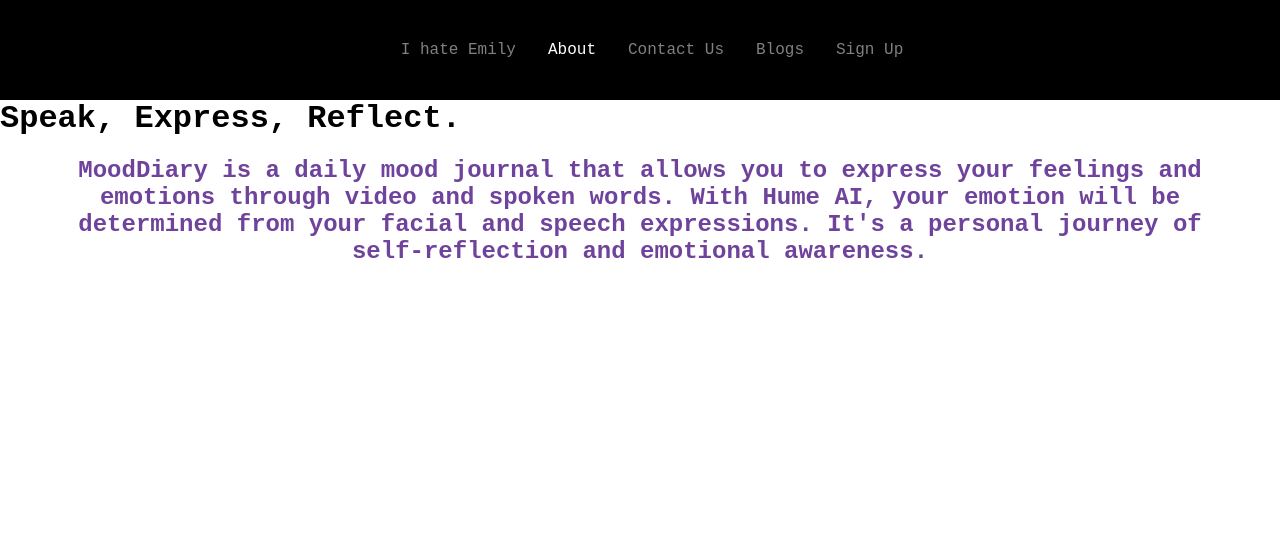
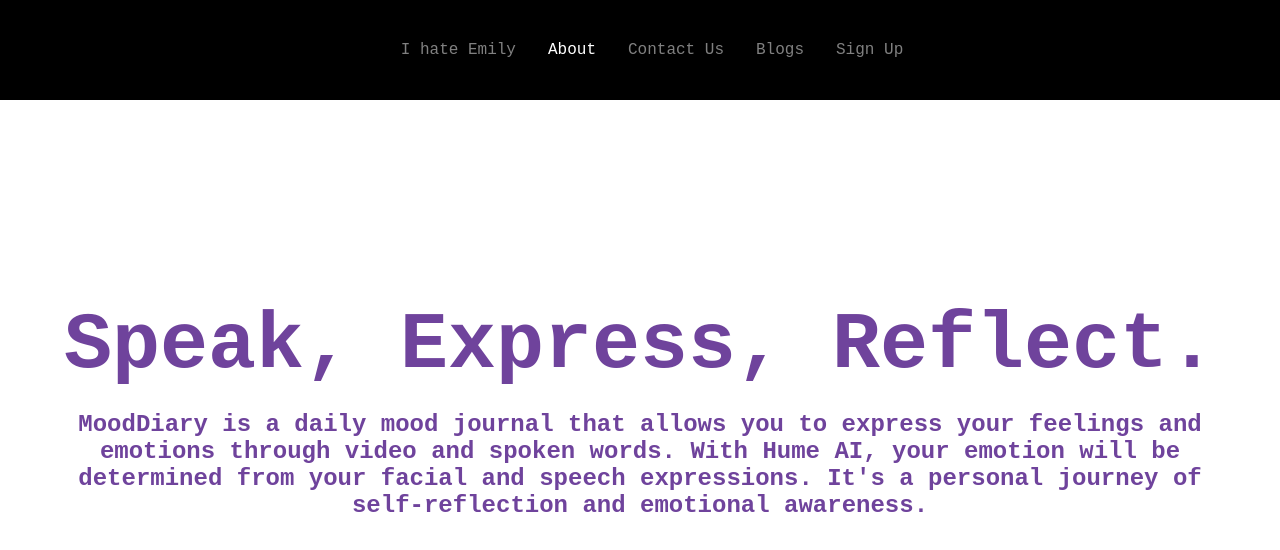
Before and after one commit to oycheng/MoodDiary, a React (Create React App) app in the folder my-app/: page /about in a window 1280 px wide. Shown: the top 550 px of the page. Built offline with nearby package versions, Linux system fonts and the light colour scheme.

Commit message:
update global.css

```diff
--- a/my-app/src/index.css
+++ b/my-app/src/global.css
@@ -3,9 +3,11 @@
 	margin: 0;
 	font-family: 'Andale Mono', monospace;
 	background: none;
+	color: #6f439c;
+
 
 }
-.title{
+h1{
 	padding-top: 200px;
 	font-size: 5rem;
 	text-align: center;
@@ -23,3 +25,12 @@
 	padding-left: 20px;
 	padding-right: 20px;
 }
+
+h3{
+	text-align: center;
+  	align-items: center;
+	text-align: center;
+	margin: 20px;
+	padding-left: 20px;
+	padding-right: 20px;
+}
--- a/my-app/src/pages/about.js
+++ b/my-app/src/pages/about.js
@@ -1,4 +1,6 @@
 import React from "react";
+import '../global.css';
+
 
 const About = () => {
 	return (
--- a/my-app/src/pages/blogs.js
+++ b/my-app/src/pages/blogs.js
@@ -1,4 +1,6 @@
 import React from 'react';
+import '../global.css';
+
 
 const Blogs = () => {
 	return (
--- a/my-app/src/pages/contact.js
+++ b/my-app/src/pages/contact.js
@@ -1,4 +1,6 @@
 import React from 'react';
+import '../global.css';
+
 
 const Contact = () => {
 	return (
--- a/my-app/src/pages/index.js
+++ b/my-app/src/pages/index.js
@@ -1,10 +1,10 @@
 import React from 'react';
-import '../index.css';
+import '../global.css';
 
 const Home = () => {
 	return (
 		<div>
-			<h1 className = "title">Welcome to MoodDiary!</h1>
+			<h1>Welcome to MoodDiary!</h1>
 			<h2>
 				Speak your mind and express your emotions on MoodDiary. <br></br>
             	Utilize your webcam and microphone to record your thoughts<br></br>
--- a/my-app/src/pages/signup.js
+++ b/my-app/src/pages/signup.js
@@ -1,4 +1,6 @@
 import React from 'react';
+import '../global.css';
+
 
 const SignUp = () => {
 	return (
```
